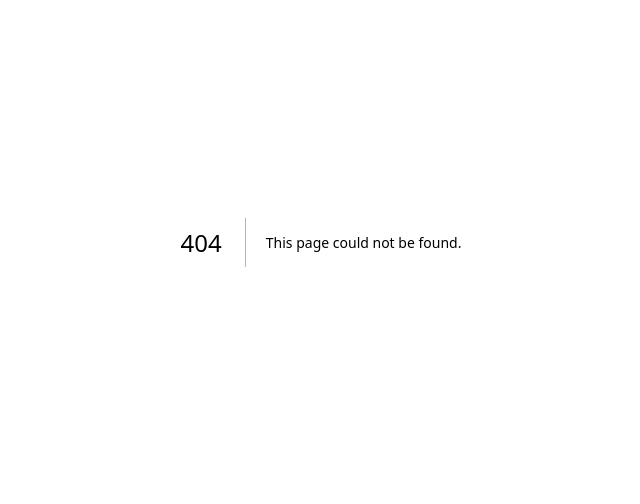
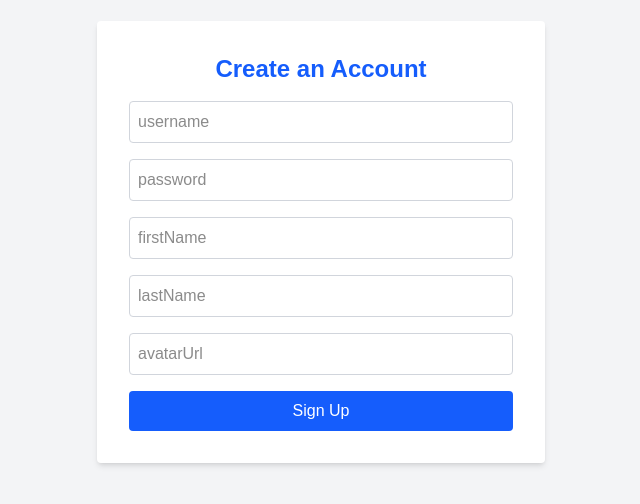
Before and after one commit to banjomaryam17/socialmediaAPP, a Next.js app: page /signup in a window 1280 px wide. Before the commit this address had no page. Shown: the part 158-662 px from the top of the page, without its empty margins (319-959 px from the left). Built offline with nearby package versions, Linux system fonts and the light colour scheme.

Commit message:
sign up page code

```diff
--- /dev/null
+++ b/app/signup/page.tsx
@@ -0,0 +1,62 @@
+'use client'
+
+import { useState } from 'react'
+
+interface SignupForm {
+  username: string
+  password: string
+  firstName: string
+  lastName: string
+  avatarUrl: string
+}
+
+export default function SignupPage() {
+  const [form, setForm] = useState<SignupForm>({
+    username: '',
+    password: '',
+    firstName: '',
+    lastName: '',
+    avatarUrl: ''
+  })
+
+  const handleChange = (e: React.ChangeEvent<HTMLInputElement>) => {
+    setForm({ ...form, [e.target.name]: e.target.value })
+  }
+
+  const handleSubmit = async (e: React.FormEvent) => {
+    e.preventDefault()
+    const res = await fetch('/api/auth/signup', {
+      method: 'POST',
+      headers: { 'Content-Type': 'application/json' },
+      body: JSON.stringify(form)
+    })
+    const data = await res.json()
+    if (res.ok) {
+      alert('Signup successful!')
+    } else {
+      alert(data.error || 'Signup failed')
+    }
+  }
+
+  return (
+    <div className="min-h-screen flex items-center justify-center bg-gray-100">
+      <form onSubmit={handleSubmit} className="bg-white p-8 rounded shadow-md w-full max-w-md space-y-4">
+        <h2 className="text-2xl font-bold text-center text-blue-600">Create an Account</h2>
+        {['username', 'password', 'firstName', 'lastName', 'avatarUrl'].map((field) => (
+          <input
+            key={field}
+            type={field === 'password' ? 'password' : 'text'}
+            name={field}
+            placeholder={field}
+            value={(form as any)[field]}
+            onChange={handleChange}
+            className="border border-gray-300 p-2 w-full rounded"
+          />
+        ))}
+        <button type="submit" className="w-full bg-blue-600 text-white py-2 rounded hover:bg-blue-700">
+          Sign Up
+        </button>
+      </form>
+    </div>
+  )
+}
```
